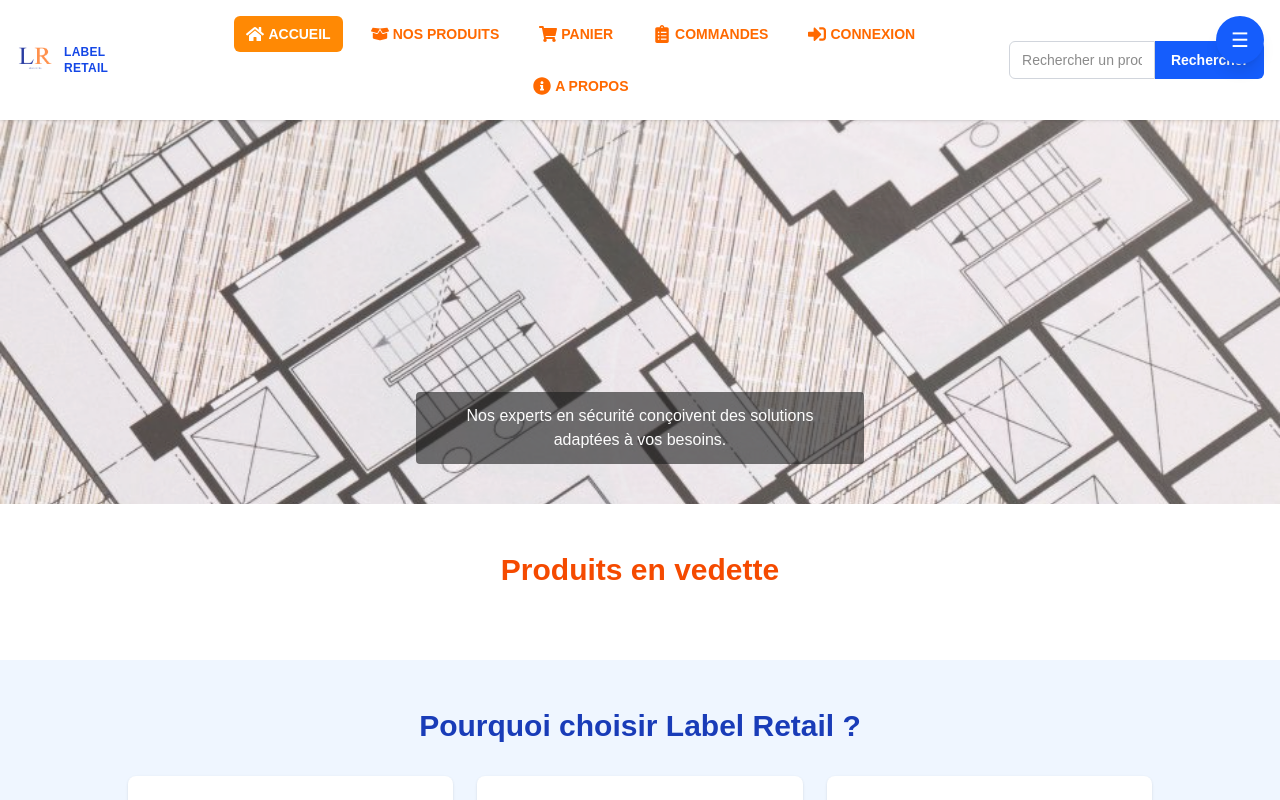
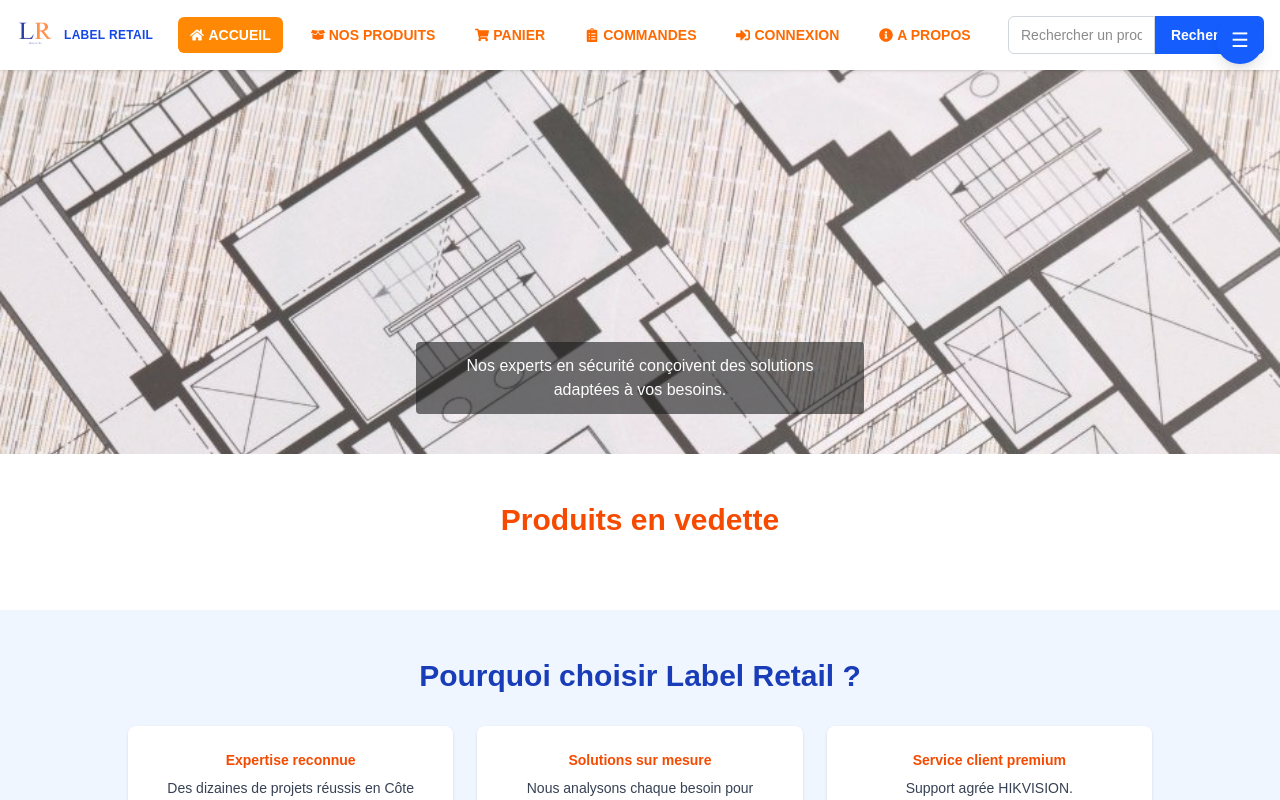
Before and after one commit to yves45839/labelshop-frontend, a Next.js app: page / in a window 1280 px wide. Shown: the top 800 px of the page. Built offline with nearby package versions, Linux system fonts and the light colour scheme; no server answers.

Commit message:
feat(navbar): collapse on scroll

```diff
--- a/components/Navbar.tsx
+++ b/components/Navbar.tsx
@@ -30,6 +30,7 @@ export default function Navbar() {
   const [suggestions, setSuggestions] = useState<Product[]>([]);
   const [user, setUser] = useState<any>(null);
   const [cartCount, setCartCount] = useState(0);
+  const [collapsed, setCollapsed] = useState(false);
   const router = useRouter();
   const pathname = usePathname();
 
@@ -81,6 +82,14 @@ export default function Navbar() {
   }, []);
 
   useEffect(() => {
+    const handleScroll = () => {
+      setCollapsed(window.scrollY > 0);
+    };
+    window.addEventListener('scroll', handleScroll);
+    return () => window.removeEventListener('scroll', handleScroll);
+  }, []);
+
+  useEffect(() => {
     const stored = typeof window !== 'undefined' ? localStorage.getItem('user') : null;
     const id = stored ? JSON.parse(stored).id : undefined;
     viewCart(id).then((items) => {
@@ -119,8 +128,20 @@ const navLinks: {
 ];
 
   return (
-    <header className="bg-white shadow-sm py-4 relative z-50">
-      <div className="max-w-screen-xl mx-auto px-4 flex flex-col md:flex-row items-center justify-between gap-4">
+    <header
+      className={`bg-white shadow-sm transition-all duration-300 z-50 ${
+        collapsed
+          ? 'fixed top-0 left-0 h-screen w-16 flex flex-col items-center py-6'
+          : 'sticky top-0 w-full py-4'
+      }`}
+    >
+      <div
+        className={`mx-auto px-4 flex ${
+          collapsed
+            ? 'flex-col items-center gap-6 h-full'
+            : 'max-w-screen-xl flex-col md:flex-row items-center justify-between gap-4'
+        }`}
+      >
         {/* Logo */}
         <Link href="/" className="flex items-center space-x-2">
           <Image
@@ -130,24 +151,38 @@ const navLinks: {
             height={40}
             className="object-contain"
           />
-          <span className="text-xs font-bold text-blue-700 tracking-wide hidden sm:inline">
+          <span
+            className={`text-xs font-bold text-blue-700 tracking-wide hidden sm:inline ${
+              collapsed ? 'opacity-0 w-0' : ''
+            }`}
+          >
             LABEL RETAIL
           </span>
         </Link>
 
         {/* Navigation centrale */}
-        <nav className="flex flex-wrap justify-center gap-4 text-sm font-bold text-orange-500">
+        <nav
+          className={`text-sm font-bold text-orange-500 ${
+            collapsed
+              ? 'flex flex-col items-center gap-6 mt-8'
+              : 'flex flex-wrap justify-center gap-4'
+          }`}
+        >
           {navLinks.map(({ href, label, icon, showCount }) => (
             <Link
               key={href}
               href={href}
-              className={`flex items-center gap-1 px-3 py-2 rounded-md transition-all duration-300 ${
+              className={`group relative transition-all duration-300 rounded-md ${
+                collapsed
+                  ? 'flex items-center justify-center w-full text-lg'
+                  : 'flex items-center gap-1 px-3 py-2'
+              } ${
                 pathname === href
                   ? 'bg-orange-400 text-white'
                   : 'hover:text-blue-600'
               }`}
             >
-              <span className="relative text-lg">
+              <span className="relative">
                 {icon}
                 {showCount && cartCount > 0 && (
                   <span className="absolute -top-2 -right-3 bg-red-500 text-white text-xs rounded-full w-4 h-4 flex items-center justify-center">
@@ -155,13 +190,21 @@ const navLinks: {
                   </span>
                 )}
               </span>
-              <span>{label}</span>
+              <span
+                className={`${
+                  collapsed
+                    ? 'absolute left-full ml-2 bg-white px-2 py-1 rounded shadow opacity-0 group-hover:opacity-100 whitespace-nowrap'
+                    : ''
+                }`}
+              >
+                {label}
+              </span>
             </Link>
           ))}
         </nav>
 
         {/* Zone de recherche */}
-        <div className="relative w-full md:w-64">
+        <div className={`relative w-full md:w-64 ${collapsed ? 'hidden' : ''}`}>
           <form onSubmit={handleSearch} className="flex">
             <input
               type="text"
```
